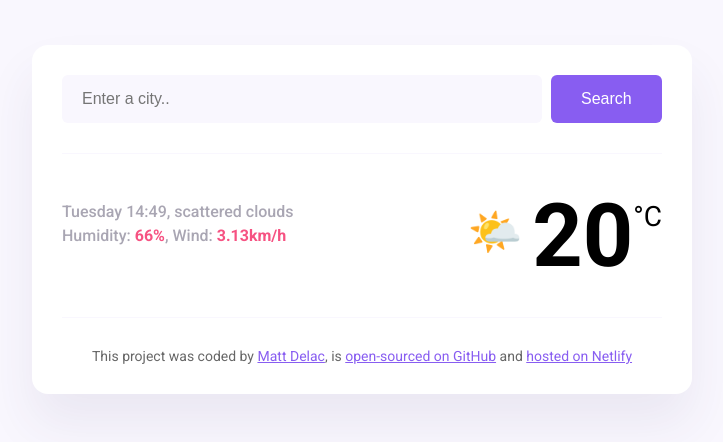
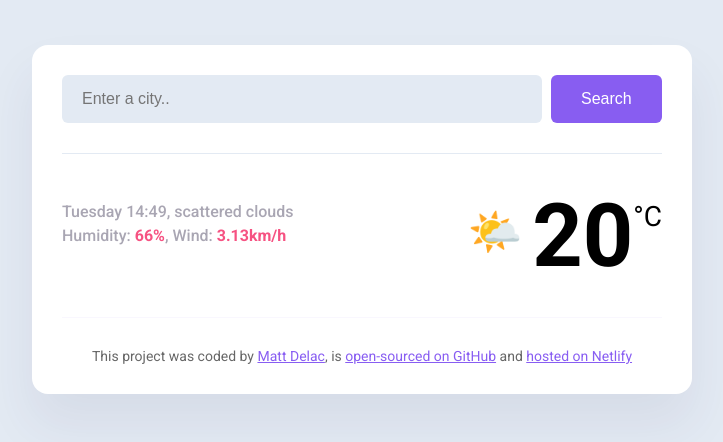
Before and after one commit to Orakgoadi/Bosa, a plain HTML site: page index.html in a window 1280 px wide. Shown: the whole page, without its empty margins (278-1001 px from the left). Drawn offline with nearby package versions, Linux system fonts and the light colour scheme; no server answers.

Commit message:
updated html.css

```diff
--- a/src/style.css
+++ b/src/style.css
@@ -1,10 +1,10 @@
 body {
-  background-color: #f9f7fe;
+  background-color: #e3eaf3;
   font-family: "Roboto", sans-serif;
 }
 
 a {
-  color: #885df1;
+  color: #885df2;
 }
 
 .weather-app {
@@ -17,12 +17,12 @@ a {
 }
 
 header {
-  border-bottom: 1px solid #f9f7fe;
+  border-bottom: 1px solid #e3eaf3;
   padding: 0 0 30px 0;
 }
 
 .search-form-input {
-  background-color: #f9f7fe;
+  background-color: #e3eaf3;
   border: none;
   border-radius: 6px;
   width: 80%;
```
